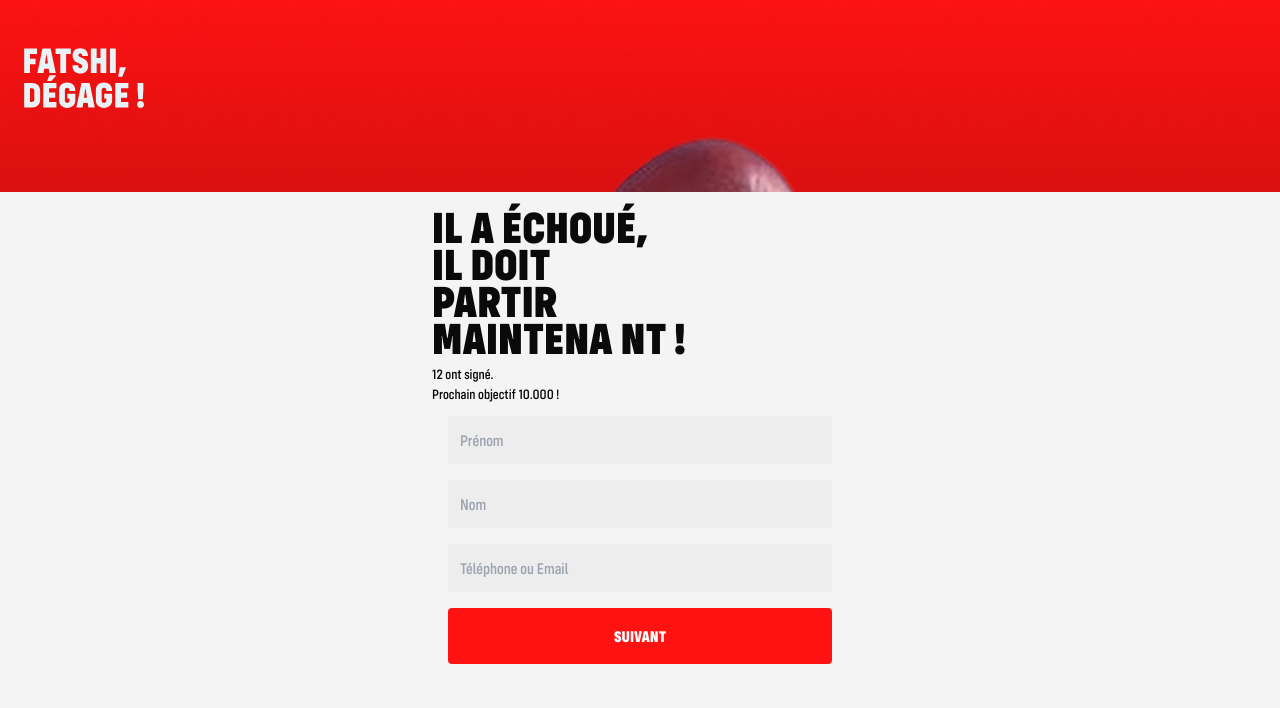
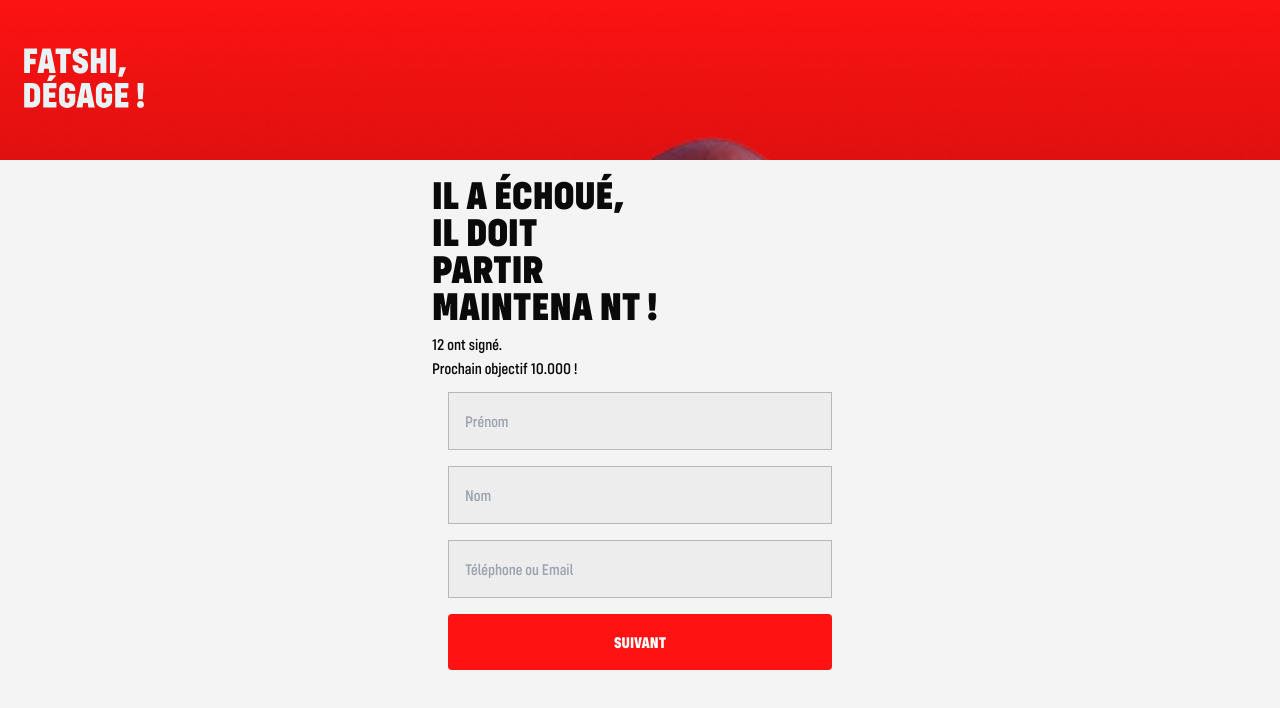
Before and after one commit to jambu43/fdegage, a Next.js app: page / in a window 1280 px wide. Shown: the top 708 px of the page. Built offline with nearby package versions, Linux system fonts and the light colour scheme.

Commit message:
fix some styles

```diff
--- a/app/page.tsx
+++ b/app/page.tsx
@@ -79,12 +79,12 @@ export default function Home() {
       <Header />
       <div
         className="relative max-w-md mx-auto p-4 bg-[#F4F4F4]"
-        style={{ blockSize: "72vh", overflowY: "hidden" }}
+        style={{ blockSize: "90vh", overflowY: "hidden" }}
       >
-        <h1 className=" font-extrabold text-[45px] leading-[37px]">
+        <h1 className=" font-extrabold text-[40px] leading-[37px]">
           IL A ÉCHOUÉ, <br /> IL DOIT <br /> PARTIR <br /> MAINTENA NT !
         </h1>
-        <p className="text-light text-sm mt-2">
+        <p className="text-light text-md mt-2">
           {signupsCount} ont signé. <br /> Prochain objectif 10.000 !
         </p>
         <div className="flex justify-center h-screen mt-3">
@@ -102,7 +102,7 @@ export default function Home() {
                     placeholder="Prénom"
                     value={formData.firstName}
                     onChange={handleChange}
-                    className="w-full p-3 bg-[#EDEDED] border-[#EEEEEE] text-black"
+                    className="w-full p-4 bg-[#EDEDED] border border-[#b8b8b8] text-black"
                     required
                   />
                   <input
@@ -111,7 +111,7 @@ export default function Home() {
                     placeholder="Nom"
                     value={formData.lastName}
                     onChange={handleChange}
-                    className="w-full p-3 bg-[#EDEDED] border-[#EDEDED]  text-black"
+                    className="w-full p-4 bg-[#EDEDED] border border-[#b8b8b8]  text-black"
                     required
                   />
                   <input
@@ -120,7 +120,7 @@ export default function Home() {
                     placeholder="Téléphone ou Email"
                     value={formData.phoneNumber}
                     onChange={handleChange}
-                    className="w-full p-3 bg-[#EDEDED] border-[#EDEDED]  text-black"
+                    className="w-full p-4 bg-[#EDEDED] border border-[#b8b8b8]  text-black"
                     required
                   />
                   <button
@@ -141,7 +141,7 @@ export default function Home() {
                     placeholder="Ville"
                     value={formData.city}
                     onChange={handleChange}
-                    className="w-full p-3 bg-[#EDEDED] border-[#EDEDED]  text-black"
+                    className="w-full p-4 bg-[#EDEDED] border border-[#b8b8b8]  text-black"
                     required
                   />
                   <input
@@ -150,7 +150,7 @@ export default function Home() {
                     placeholder="Pays"
                     value={formData.country}
                     onChange={handleChange}
-                    className="w-full p-3 bg-[#EDEDED] border-[#EDEDED]  text-black"
+                    className="w-full p-4 bg-[#EDEDED] border border-[#b8b8b8]  text-black"
                     required
                   />
                   {/* <button
@@ -162,7 +162,7 @@ export default function Home() {
                   </button> */}
                   <button
                     type="submit"
-                    className="bg-[#FF1212] text-white p-4 rounded-sm font-black w-full"
+                    className="bg-[#FF1212] text-white p-6 rounded-sm font-black w-full"
                     disabled={isSubmitting}
                   >
                     {isSubmitting ? "Envoi en cours..." : " JE SIGNE !"}
--- a/components/home/header.tsx
+++ b/components/home/header.tsx
@@ -3,7 +3,7 @@ import React from 'react'
 
 function Header() {
   return (
-    <div className='h-52 relative -mt-20' style={{ backgroundImage: "url('/tshilolo3.png')", backgroundSize: 'cover', backgroundPositionX: '0px' }}>
+    <div className='h-44 relative -mt-20' style={{ backgroundImage: "url('/tshilolo3.png')", backgroundSize: 'cover', backgroundPositionX: '0px' }}>
       <Image src='/fdlogo.svg' alt='banner'  height={150} width={120} className='absolute mt-16 ml-6'/>
     </div>
   )
```
